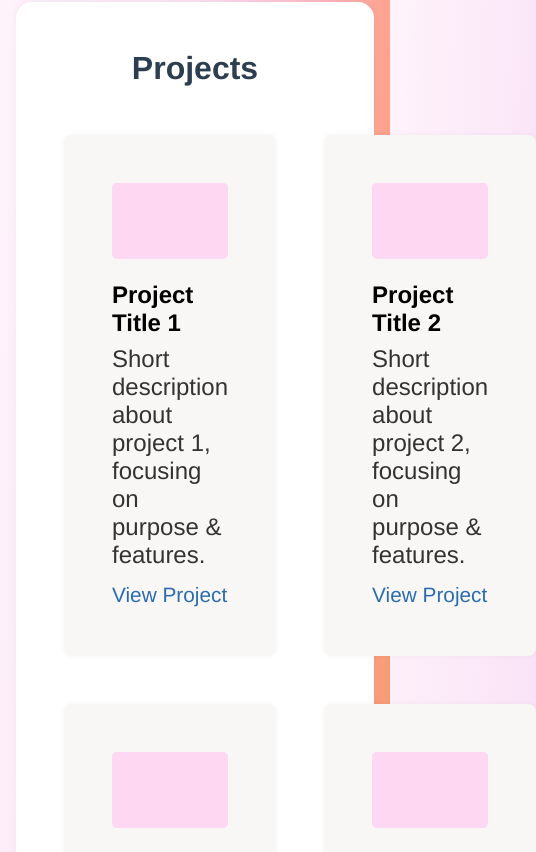
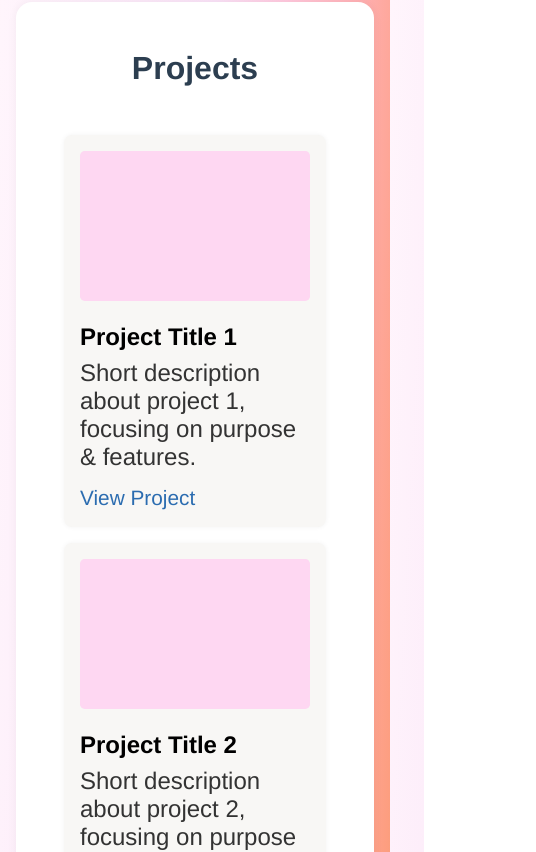
Before and after one commit to MelanieHaefliger/melaniehaefliger, a React (Create React App) app: page / in a window 390 px wide. Shown: the part 5636-6488 px from the top of the page, 536 px wide, since content can reach past the window. Built offline with nearby package versions, Linux system fonts and the light colour scheme.

Commit message:
Update project cards and spacing in Experience/Education sections4

```diff
--- a/src/App.css
+++ b/src/App.css
@@ -463,4 +463,11 @@ p {
   .project-image {
     /* optional smaller images on mobile, if you want */
   }
+  .projects-grid {
+    grid-template-columns: 1fr !important; /* Single column */
+    gap: 1rem; /* Optionally reduce gap */
+  }
+  .project-card {
+    padding: 1rem !important; /* Reduce padding on mobile if needed */
+  }
 }
```
